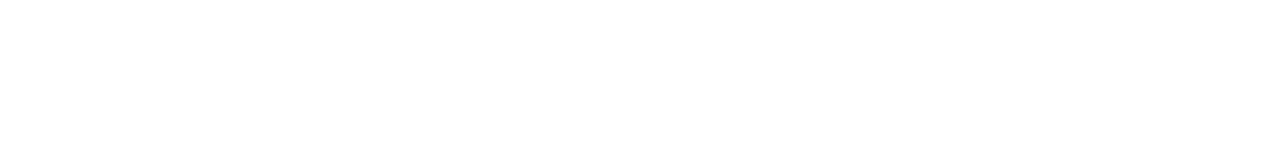
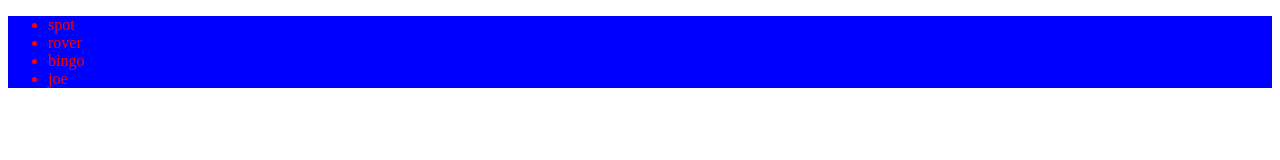
Before and after one commit to CheriPortman/layout-components, a website built with webpack: page src/index.html in a window 1280 px wide. Built offline with nearby package versions, Linux system fonts and the light colour scheme.

Commit message:
working dog list with postcss styling

```diff
--- /dev/null
+++ b/src/index.css
@@ -0,0 +1,11 @@
+.dogs {
+  background-color: blue;
+
+  li {
+    color: red;
+
+    &:hover {
+      background-color: green;
+  }
+  }
+}
--- a/src/index.html
+++ b/src/index.html
@@ -7,6 +7,6 @@
   <title>Webpack</title>
 </head>
 <body>
-
+  <div id="root"></div>
 </body>
 </html>
--- a/src/index.js
+++ b/src/index.js
@@ -1,7 +1,16 @@
-console.log('hi');
+//append a ul
+//and append a li with 'spot', 'rover', 'bingo', and 'joe'
 
-function add(a, b) {
-  return a + b;
-}
+import styles from './index.css';
 
-console.log(add(4, 5));
+const root = document.getElementById('root');
+const ul = document.createElement('ul');
+ul.className = styles.dogs;
+root.appendChild(ul);
+
+['spot', 'rover', 'bingo', 'joe']
+  .forEach(name => {
+    const li = document.createElement('li');
+    li.textContent = name;
+    ul.appendChild(li);
+  });
```
Also changed, not shown: dist/index.html (deleted), 2 other files.
